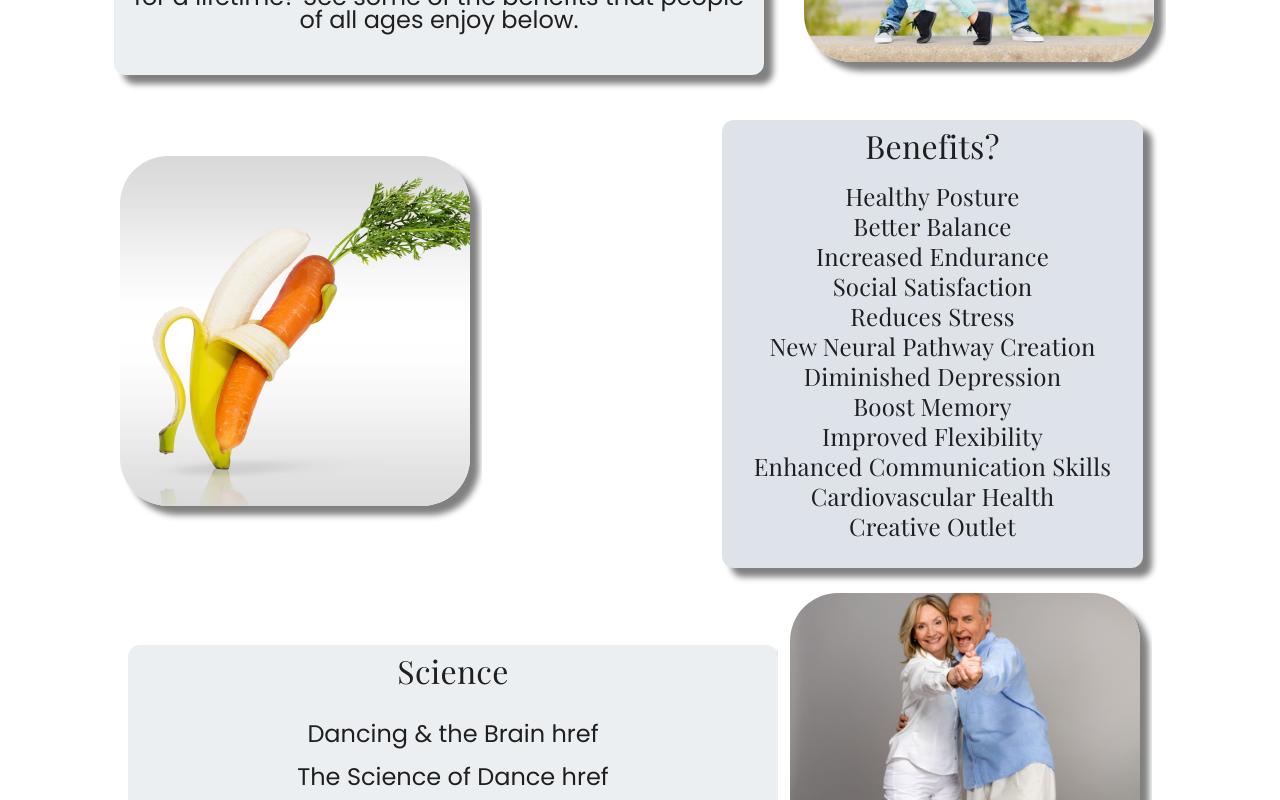
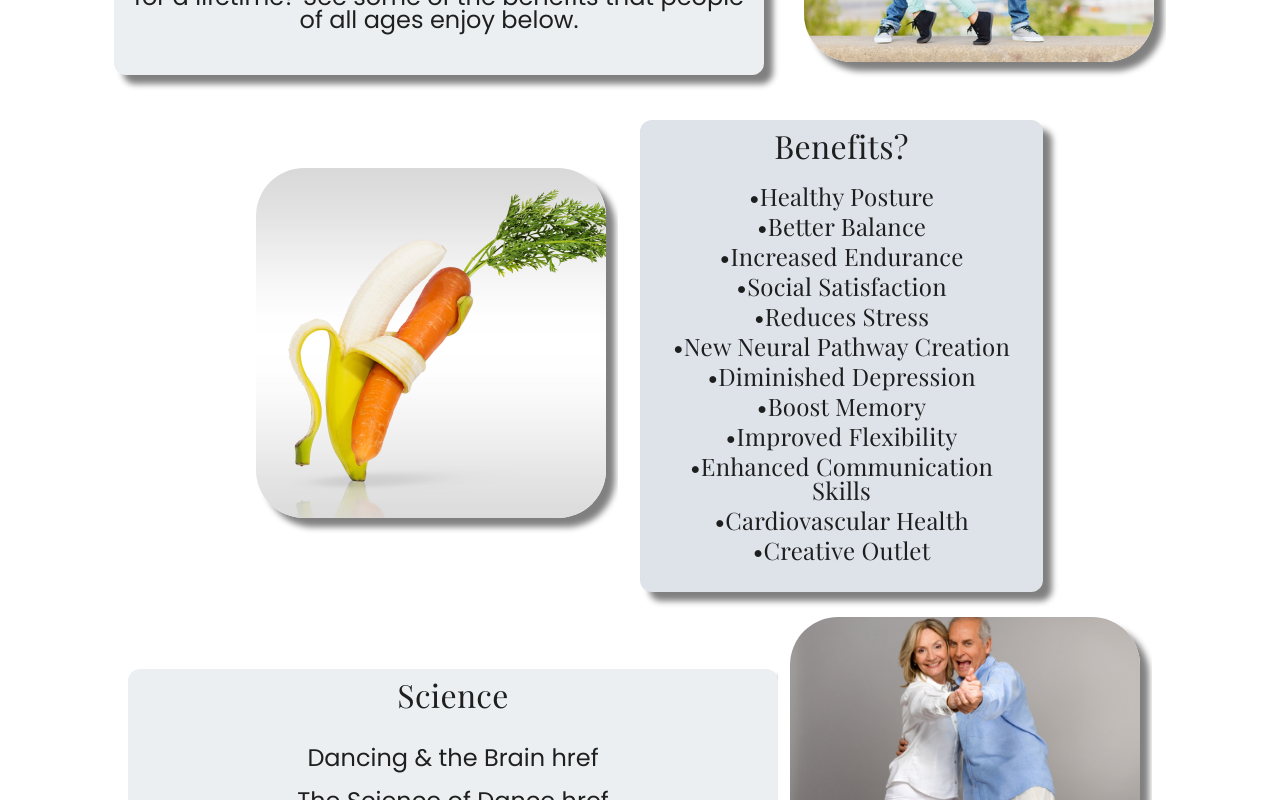
Before and after one commit to th2n10s4u/embd-website, a React (Create React App) app: page /Benefits-of-Dance in a window 1280 px wide. Shown: the part 960-1760 px from the top of the page. Built offline with nearby package versions, Linux system fonts and the light colour scheme.

Commit message:
Update BenefitsOfDance.js
Changed Box to Grid, fixed styling,

```diff
--- a/src/assets/components/AboutPages/BenefitsOfDance.js
+++ b/src/assets/components/AboutPages/BenefitsOfDance.js
@@ -1,5 +1,5 @@
 import React from "react";
-import { Box } from "@mui/material";
+import { Box, Grid } from "@mui/material";
 import TemplateCard from "../TemplateComponents/TemplateCard";
 import TemplateTextCard from "../TemplateComponents/TemplateTextCard";
 import Fruit from "../../images/Fruit-dance-image.png";
@@ -10,10 +10,11 @@ import Crossbody from "../../images/Couple-crossbody-image.png";
 export default function BenefitsOfDance() {
   return (
     <React.Fragment>
-      <Box
+      <Grid
         id="benefitsofdance"
         sx={{
           display: "flex",
+          justifyContent: "space-between",
           flexDirection: "column",
           alignItems: "center",
         }}
@@ -31,48 +32,48 @@ export default function BenefitsOfDance() {
           shadow
           radius
         />
-        <Box
+        <Grid
+          item
+          sx={{
+            display: "flex",
+            // flexWrap: "wrap-reverse",
+            // maxWidth: "1080px",
+            flexDirection: { xs: "column-reverse", sm: "row", md: "row" },
+            alignItems: "center",
+            justifyContent: "center",
+          }}
+        >
+          <TemplateCard img={Fruit} imgcentered />
+          <TemplateTextCard
+            TextCardHeader="Benefits?"
+            ListText={[
+              "•Healthy Posture",
+              "•Better Balance",
+              "•Increased Endurance",
+              "•Social Satisfaction",
+              "•Reduces Stress",
+              "•New Neural Pathway Creation",
+              "•Diminished Depression",
+              "•Boost Memory",
+              "•Improved Flexibility",
+              "•Enhanced Communication Skills",
+              "•Cardiovascular Health",
+              "•Creative Outlet",
+            ]}
+            centered
+            reverse
+          />
+        </Grid>
+        <Grid
+          item
           sx={{
             display: "flex",
             flexDirection: "row",
-            width: "1170px", // not sure if this is the best solution but the spacing is better.
-            // justifyContent: "flex-end",
-            alignItems: "center",
-          }}
-        >
-          {/* fix template card by adding conditional to the card's for text, similarly to the && props.button */}
-          <TemplateCard img={Fruit} />
-          {/* <Box
-            sx={{ display: "flex", marginLeft: "200px", width: "0px" }}
-          ></Box> */}
-          <TemplateTextCard
-            TextCardHeader="Benefits?"
-            ListText={[
-              "Healthy Posture",
-              "Better Balance",
-              "Increased Endurance",
-              "Social Satisfaction",
-              "Reduces Stress",
-              "New Neural Pathway Creation",
-              "Diminished Depression",
-              "Boost Memory",
-              "Improved Flexibility",
-              "Enhanced Communication Skills",
-              "Cardiovascular Health",
-              "Creative Outlet",
-            ]}
-            centered
-          />
-        </Box>
-        <Box
-          sx={{
-            display: "flex",
-            flexDirection: "row",
-            width: "10px",
+            // width: "10px",
             marginLeft: "200px",
           }}
-        ></Box>
-        <Box sx={{ display: "flex", flexDirection: "row" }}>
+        ></Grid>
+        <Grid item sx={{ display: "flex", flexDirection: "row" }}>
           <TemplateCard
             img={Crossbody}
             CardContentHeaderFirstLine="Science"
@@ -86,8 +87,8 @@ export default function BenefitsOfDance() {
             centerBodyThree
             reverse
           />
-        </Box>
-      </Box>
+        </Grid>
+      </Grid>
     </React.Fragment>
   );
 }
```
